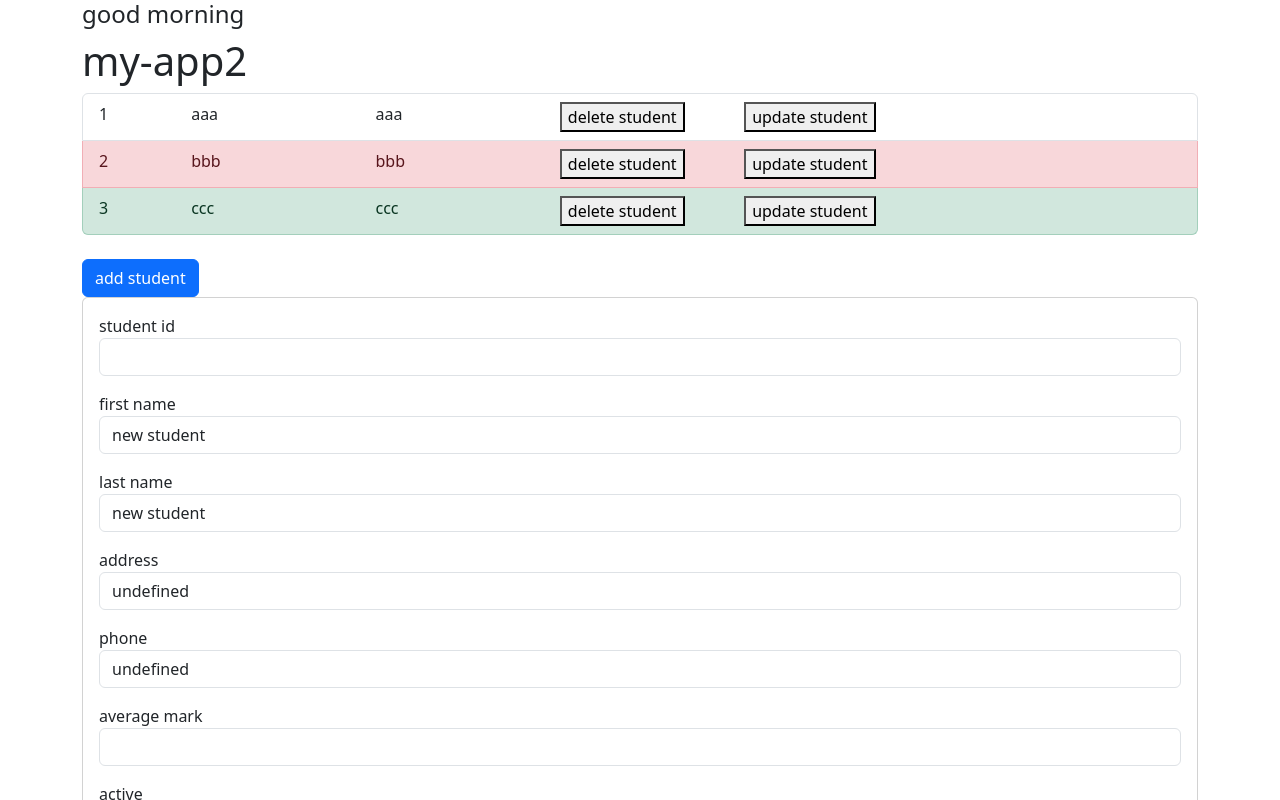
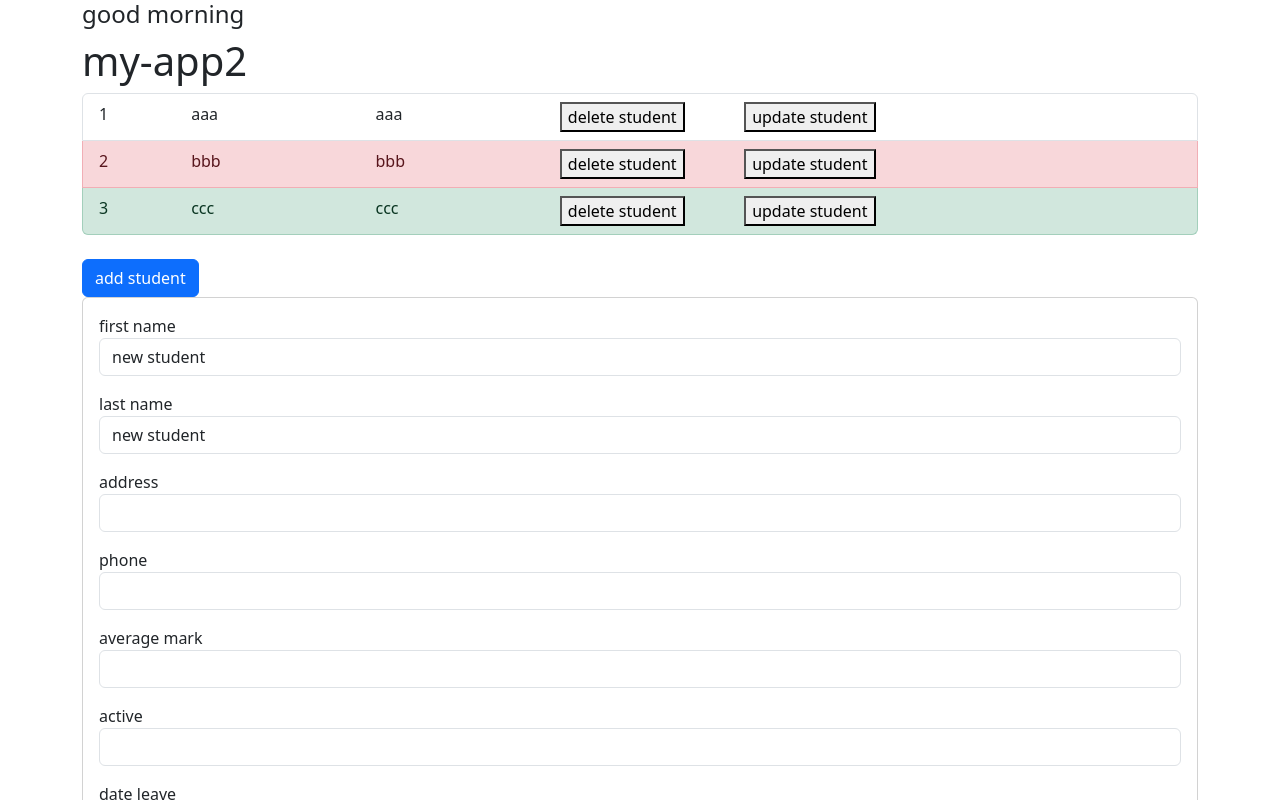
Before and after one commit to Malky2005/angular-lessons, an Angular app: page / in a window 1280 px wide. Both pictures are taken after a click on the button "add student". Shown: the top 800 px of the page. Built offline with nearby package versions, Linux system fonts and the light colour scheme.

Commit message:
lesson 11-14

```diff
--- /dev/null
+++ b/src/app/models/course.model.ts
@@ -0,0 +1,11 @@
+export class Course {
+    id?: number;
+    name?: string
+}
+
+export let courseList: Course[] = [
+    { id: 1, name: 'computer programming' },
+    { id: 2, name: 'architecture' },
+    { id: 3, name: 'graphics' },
+    { id: 4, name: 'teaching' }
+]
--- a/src/app/student.model.ts
+++ b/src/app/models/student.model.ts
@@ -1,18 +1,30 @@
+import { Course } from "./course.model";
+
 export class Student {
-    id?: number;
-    firstName?: string;
-    lastName?: string;
+    id: number;
+    firstName: string;
+    lastName: string;
     address?: string;
     phone?: string;
     active?: boolean;
     avgMark?: number;
     dateLeave?: Date;
+    course?:Course;
+    year?:Year;
 
     /**
      *
      */
     constructor(name: string) {
+        this.id = 0
         this.firstName = name;
         this.lastName = name;
     }
+
+
 }
+export enum Year{
+    'A',
+    'B',
+    'C'
+}
--- a/src/app/sdudent-details/sdudent-details.component.html
+++ /dev/null
@@ -1,40 +0,0 @@
-<div class="card" *ngIf="student">
-    <div class="card-body">
-        <!-- <form> -->
-            <div class="mb-3">
-              <label for="id">student id</label>
-              <input type="number" class="form-control" id="id" [value]="student.id">
-            </div>
-            <div class="mb-3">
-                <label for="firstName">first name</label>
-                <input type="text" class="form-control" id="firstName" [value]="student.firstName">
-              </div>
-              <div class="mb-3">
-                <label for="lastName">last name</label>
-                <input type="text" class="form-control" id="lastName" [value]="student.lastName">
-              </div>
-              <div class="mb-3">
-                <label for="address">address</label>
-                <input type="text" class="form-control" id="address" [value]="student.address">
-              </div>
-              <div class="mb-3">
-                <label for="phone">phone</label>
-                <input type="text" class="form-control" id="phone" [value]="student.phone">
-              </div>
-              <div class="mb-3">
-                <label for="avgMark">average mark</label>
-                <input type="number" class="form-control" id="avgMark" [value]="student.avgMark">
-              </div>
-              <div class="mb-3">
-                <label for="active">active</label>
-                <input type="text" class="form-control" id="active" [value]="student.active">
-              </div>
-              <div class="mb-3" *ngIf="!student.active">
-                <label for="dateLeave">date leave</label>
-                <input type="text" class="form-control" id="dateLeave" [value]="student.dateLeave">
-              </div>
-
-            <button class="btn btn-primary" (click)="save(student)">save</button>
-          <!-- </form> -->
-    </div>
-</div>
--- a/src/app/sdudent-details/sdudent-details.component.ts
+++ /dev/null
@@ -1,19 +0,0 @@
-import { Component, EventEmitter, Input, Output } from '@angular/core';
-import { Student } from '../student.model';
-
-@Component({
-  selector: 'sdudent-details',
-  standalone: false,
-  templateUrl: './sdudent-details.component.html',
-})
-export class SdudentDetailsComponent {
-  @Input()
-  student?:Student
-
-  @Output()
-  onSave: EventEmitter<Student> = new EventEmitter();
-
-  save(student: Student){
-    this.onSave.emit(student)
-  }
-}
--- /dev/null
+++ b/src/app/student-details/student-details.component.html
@@ -0,0 +1,77 @@
+<div class="card" *ngIf="student">
+  <div class="card-body">
+    <form [formGroup]="studentForm">
+      <div class="mb-3">
+        <label for="firstName">first name</label>
+        <input type="text" class="form-control" id="firstName" formControlName="firstName">
+        <ng-container *ngIf="studentForm.controls['firstName'].errors">
+          <div class="alert alert-danger" *ngIf="studentForm.controls['firstName'].errors['required']">
+            this field is required
+          </div>
+          <div class="alert alert-danger" *ngIf="studentForm.controls['firstName'].errors['minlength']">
+            minimun length 2
+          </div>
+        </ng-container>
+      </div>
+      <div class="mb-3">
+        <label for="lastName">last name</label>
+        <input type="text" class="form-control" id="lastName" formControlName="lastName">
+        <ng-container *ngIf="studentForm.controls['lastName'].errors">
+          <div class="alert alert-danger" *ngIf="studentForm.controls['lastName'].errors['required']">
+            this field is required
+          </div>
+        </ng-container>
+      </div>
+      <div class="mb-3">
+        <label for="address">address</label>
+        <input type="text" class="form-control" id="address" formControlName="address">
+      </div>
+      <div class="mb-3">
+        <label for="phone">phone</label>
+        <input type="text" class="form-control" id="phone" formControlName="phone">
+      </div>
+      <div class="mb-3">
+        <label for="avgMark">average mark</label>
+        <input type="number" class="form-control" id="avgMark" formControlName="avgMark">
+      </div>
+      <div class="mb-3">
+        <label for="active">active</label>
+        <input type="text" class="form-control" id="active" formControlName="active">
+      </div>
+      <div class="mb-3" *ngIf="!student.active">
+        <label for="dateLeave">date leave</label>
+        <input type="text" class="form-control" id="dateLeave" formControlName="dateLeave">
+      </div>
+      <div class="mb-3">
+        <label for="course">course</label>
+        <select class="form-control" formControlName="course">
+          <option *ngFor="let course of myCourses" value="{{course.id}}">{{course.name}}</option>
+        </select>
+      </div>
+      <div class="mb-3">
+        <label for="year">year</label>
+        <br/>
+        <input type="radio" value="year.A" name="year" formControlName="year" />A
+        <br />
+        <input type="radio" value="year.B" name="year" formControlName="year" />B
+        <br />
+        <input type="radio" value="year.C" name="year" formControlName="year" />C
+        <br />
+      </div>
+      <div [ngSwitch]="studentForm.controls['year'].value">
+        <div *ngSwitchCase="'year.A'">
+          240 days of learning
+        </div>
+        <div *ngSwitchCase="'year.B'">
+          200 days of learning
+        </div>
+        <div *ngSwitchCase="'year.C'">
+          40 days of learning
+        </div>
+      </div>
+
+
+      <button class="btn btn-primary" (click)="save()" [disabled]="studentForm.invalid">save</button>
+    </form>
+  </div>
+</div>
--- /dev/null
+++ b/src/app/student-details/student-details.component.ts
@@ -0,0 +1,47 @@
+import { Component, EventEmitter, Input, Output } from '@angular/core';
+import { Student, Year } from '../models/student.model';
+import { FormControl, FormGroup, MinLengthValidator, Validators } from '@angular/forms';
+import { first } from 'rxjs';
+import { Course, courseList } from '../models/course.model';
+
+@Component({
+  selector: 'student-details',
+  standalone: false,
+  templateUrl: './student-details.component.html',
+})
+export class StudentDetailsComponent {
+  myCourses: Course[] = courseList;
+  year = Year
+  private _student?: Student
+  public get student(): Student | undefined {
+    return this._student
+  }
+  @Input()
+  public set student(value: Student | undefined) {
+    this._student = value
+    if (this._student !== undefined) {
+      this.studentForm = new FormGroup({
+        id: new FormControl(this._student.id),
+        firstName: new FormControl(this._student.firstName, [Validators.required, Validators.minLength(2)]),
+        lastName: new FormControl(this._student.lastName, Validators.required),
+        address: new FormControl(this._student.address),
+        phone: new FormControl(this._student.phone),
+        avgMark: new FormControl(this._student.avgMark),
+        active: new FormControl(this._student.active),
+        dateLeave: new FormControl(this._student.dateLeave),
+        course: new FormControl(this._student.course),
+        year: new FormControl(this._student.year)
+      })
+    }
+  }
+
+  studentForm: FormGroup = new FormGroup({})
+
+  @Output()
+  onSave: EventEmitter<Student> = new EventEmitter();
+
+  save() {
+    this.student = this.studentForm.value
+    this.onSave.emit(this.student)
+  }
+}
--- a/src/app/student-list/student-list.component.html
+++ b/src/app/student-list/student-list.component.html
@@ -20,4 +20,4 @@
 <button class="btn btn-primary" (click)="add()">add student</button>
 
 <br />
-<sdudent-details [student]="selectedStudent" (onSave)="saveStudentDetails($event)"></sdudent-details>
+<student-details [student]="selectedStudent" (onSave)="saveStudentDetails($event)"></student-details>
--- a/src/app/student-list/student-list.component.ts
+++ b/src/app/student-list/student-list.component.ts
@@ -1,5 +1,5 @@
 import { Component } from '@angular/core';
-import { Student } from '../student.model';
+import { Student } from '../models/student.model';
 
 @Component({
   selector: 'student-list',
@@ -9,7 +9,7 @@ import { Student } from '../student.model';
 export class StudentListComponent {
   students: Student[] = [
     { id: 1, firstName: "aaa", lastName: "aaa", address: "lakjla", phone: "01-1234567", active: true, avgMark: 85 },
-    { id: 2, firstName: "bbb", lastName: "bbb", address: "lakjla", phone: "01-1234567", active: false, avgMark: 88,dateLeave:new Date() },
+    { id: 2, firstName: "bbb", lastName: "bbb", address: "lakjla", phone: "01-1234567", active: false, avgMark: 88, dateLeave: new Date() },
     { id: 3, firstName: "ccc", lastName: "ccc", address: "lakjla", phone: "01-1234567", active: true, avgMark: 94 }
   ]
   selectedStudent?: Student
@@ -26,8 +26,19 @@ export class StudentListComponent {
     this.selectedStudent = new Student("new student");
   }
 
-  saveStudentDetails(sdudent: Student){
-    this.students.push(sdudent)
+  saveStudentDetails(studentToSave: Student) {
+    if (studentToSave.id === 0){
+      studentToSave.id = this.students[this.students.length-1].id + 1
+      this.students.push(studentToSave)
+    }
+    else{
+      let studentToUpdate = this.students.find(student => student.id === studentToSave.id)
+      if(studentToUpdate){
+        let index = this.students.indexOf(studentToUpdate)
+        this.students[index] = studentToSave
+      }
+    }
     this.selectedStudent = undefined;
+    alert('the student updated succesfuly!')
   }
 }
```
Also changed, not shown: src/app/app.module.ts (+5 -3 lines).
